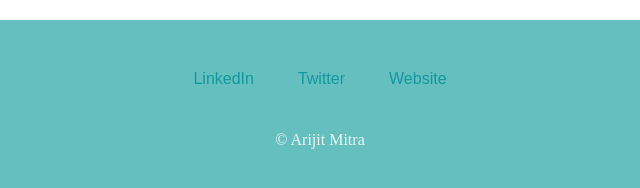
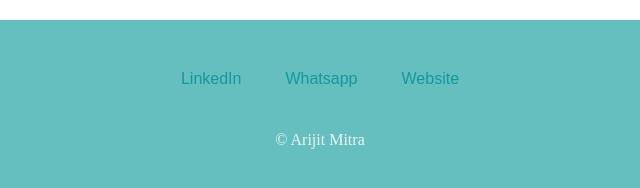
Before and after one commit to ArijitMitra1999/portfolio, a plain HTML site: page index.html in a window 1280 px wide. Shown: the part 2445-2633 px from the top of the page, 320-960 px from the left. Drawn offline with Linux system fonts and the light colour scheme.

Commit message:
Update footer in index.html

```diff
--- a/index.html
+++ b/index.html
@@ -47,9 +47,9 @@
       </div>
 
       <div class="bottom-container">
-        <a class="footer-link" href="https://www.linkedin.com/">LinkedIn</a>
-        <a class="footer-link" href="https://twitter.com/">Twitter</a>
-        <a class="footer-link" href="https://www.appbrewery.co/">Website</a>
+        <a class="footer-link" href="https://www.linkedin.com/in/mitraarijit/">LinkedIn</a>
+        <a class="footer-link" href="https://wa.me/">Whatsapp</a>
+        <a class="footer-link" href="">Website</a>
         <p class="copyright-message">© Arijit Mitra</p>
       </div>
 
```
